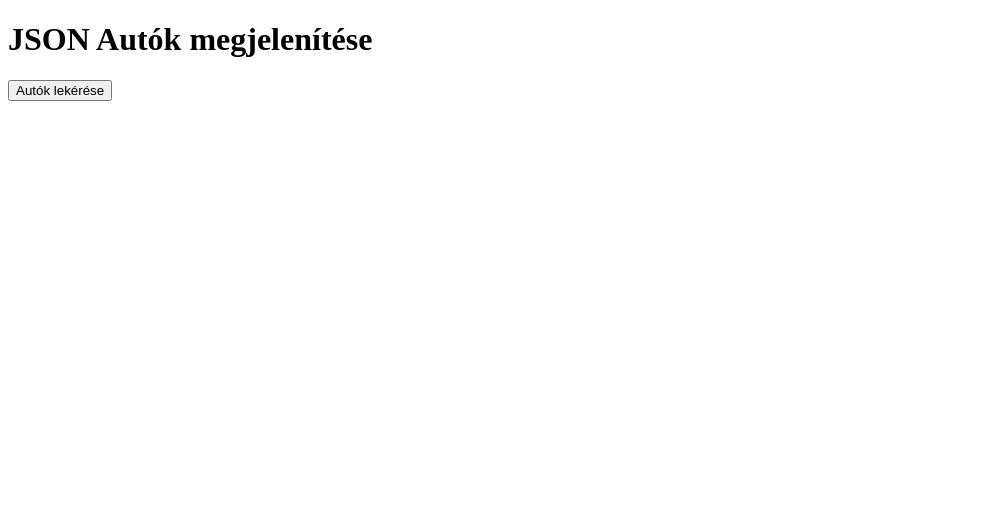
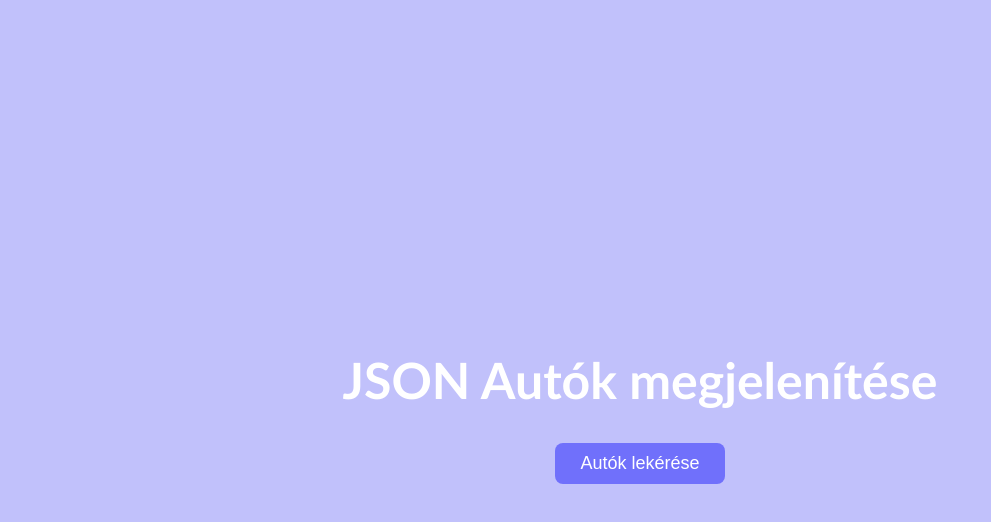
Before and after one commit to DanielAmbrus/git-0114-project-cars, a plain HTML site: page index.html in a window 1280 px wide. Shown: the whole page, without its empty margins (0-991 px from the left). Drawn offline with Linux system fonts and the light colour scheme.

Commit message:
style css file kész

```diff
--- a/index.html
+++ b/index.html
@@ -8,10 +8,10 @@
     <title>Project Cars - Git</title>
 </head>
 <body>
-    <div class="container"></div>
+    <div class="container">
     <h1>JSON Autók megjelenítése</h1>
     <button id="btn">Autók lekérése</button>
-
+    </div>
     <div class="result"></div>
     <script src="app.js"></script>
 </body>
--- a/style.css
+++ b/style.css
@@ -0,0 +1,44 @@
+body{
+
+    font-family: 'Trebuchet MS', 'Lucida Sans Unicode', 'Lucida Grande', 'Lucida Sans', Arial, sans-serif;
+    height: 100vh;
+    margin: 0;
+    padding: 0;
+    background: rgb(193,193,251);
+    display: flex;
+    justify-content: center;
+    align-items: center;
+    text-align: center;
+    color: white;
+}
+
+button{
+
+    background-color: rgb(112,112,251);
+    padding: 10px 25px;
+    border: none;
+    border-radius: 8px;
+    color: white;
+    font-size: 18px;
+    cursor: pointer;
+}
+
+h1{
+
+    font-size: 50px;
+}
+
+.result{
+
+    display: grid;
+    grid-template-columns: 1ft 1fr 1fr;
+    gap: 30px;
+    margin-top: 50px;
+}
+
+.car{
+
+    box-shadow: 0 2px 6px rgb(112,112,251);
+    padding: 10px;
+    border-radius: 8px;
+}
```
